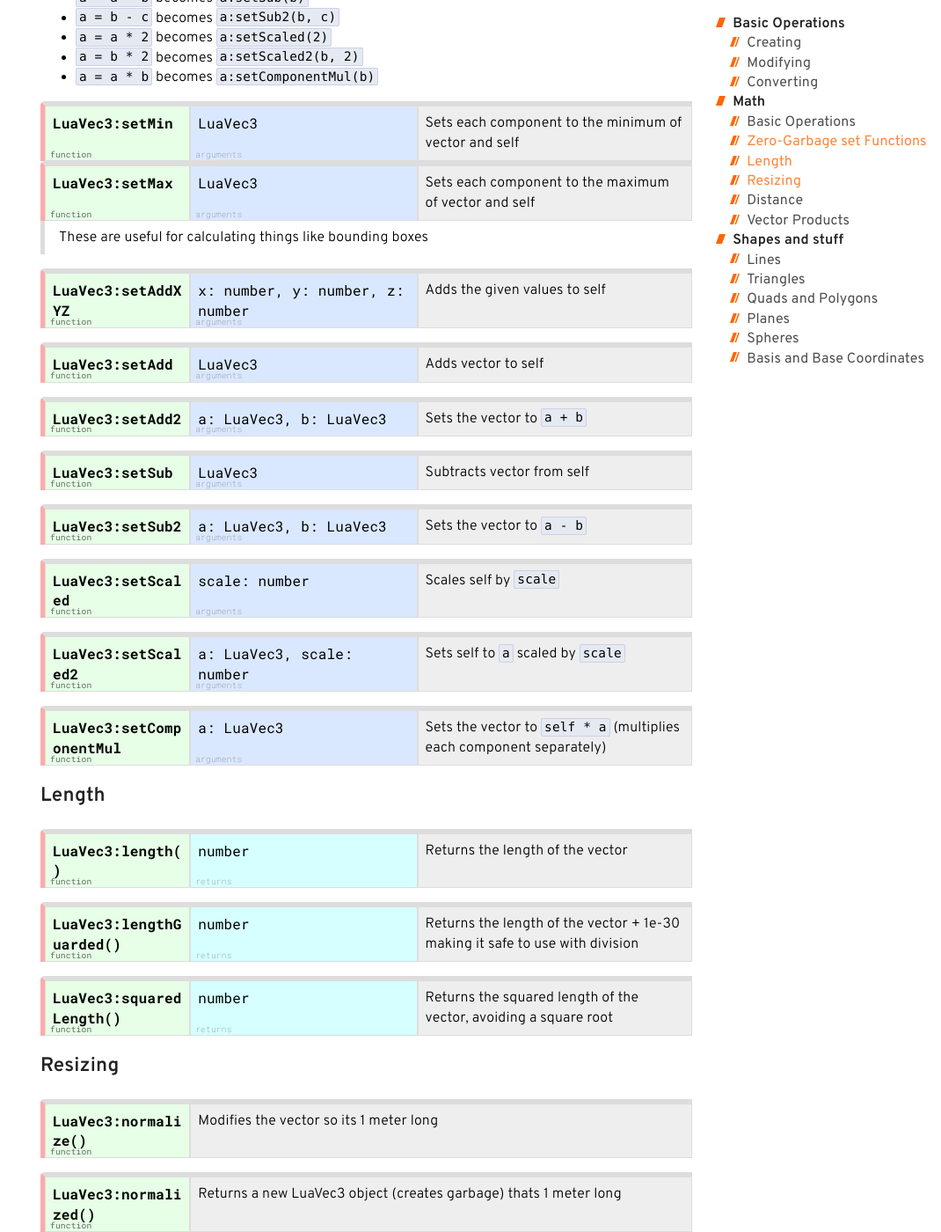
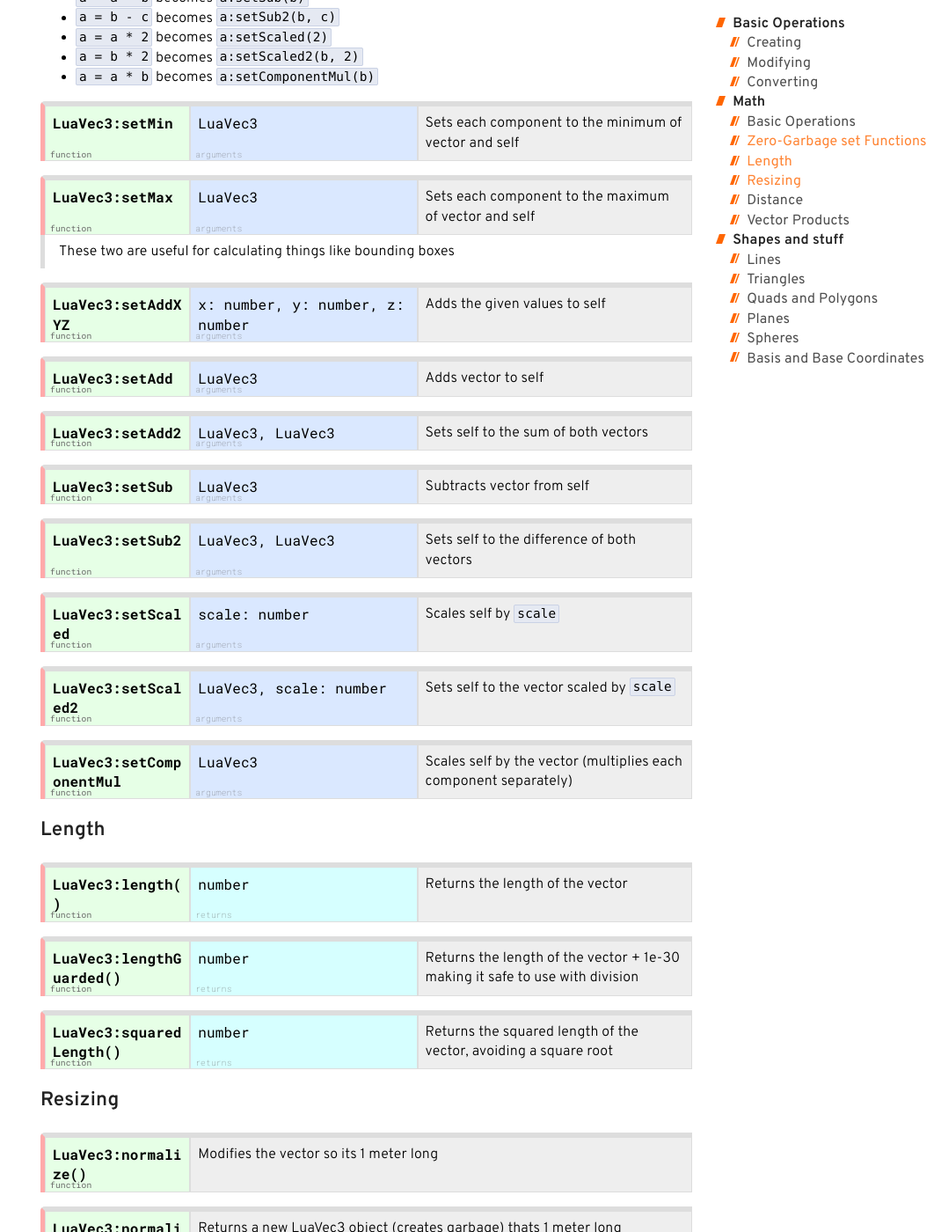
Before and after one commit to E32k/e32k.github.io, a Jekyll site: the page built from BeamNG.lua/common/LuaVec3.md, in a window 1280 px wide and 1400 px high, scrolled down 2556 px. Shown: the whole window at 88% size, without its empty margins (210-1280 px from the left). Built offline with Jekyll 4.4.1, drawn with Linux system fonts in a browser that asks for light colours.

Commit message:
better 0gc functions

```diff
--- a/BeamNG.lua/common/LuaVec3.md
+++ b/BeamNG.lua/common/LuaVec3.md
@@ -133,12 +133,14 @@ These functions modify the vector in place, avoiding memory allocation.<br>
   <div class="func">LuaVec3:setMin</div>
   <div class="args">LuaVec3</div>
   <div class="desc">Sets each component to the minimum of vector and self</div>
-</div><div class="headerRow">
+</div></div>
+
+<div class="funcTable"><div class="headerRow">
   <div class="func">LuaVec3:setMax</div>
   <div class="args">LuaVec3</div>
   <div class="desc">Sets each component to the maximum of vector and self</div>
 </div><div class="details">
-These are useful for calculating things like bounding boxes
+These two are useful for calculating things like bounding boxes
 </div></div>
 
 <div class="funcTable"><div class="headerRow">
@@ -155,8 +157,8 @@ These are useful for calculating things like bounding boxes
 
 <div class="funcTable"><div class="headerRow">
   <div class="func">LuaVec3:setAdd2</div>
-  <div class="args">a: LuaVec3, b: LuaVec3</div>
-  <div class="desc">Sets the vector to <code>a + b</code></div>
+  <div class="args">LuaVec3, LuaVec3</div>
+  <div class="desc">Sets self to the sum of both vectors</div>
 </div></div>
 
 <div class="funcTable"><div class="headerRow">
@@ -167,8 +169,8 @@ These are useful for calculating things like bounding boxes
 
 <div class="funcTable"><div class="headerRow">
   <div class="func">LuaVec3:setSub2</div>
-  <div class="args">a: LuaVec3, b: LuaVec3</div>
-  <div class="desc">Sets the vector to <code>a - b</code></div>
+  <div class="args">LuaVec3, LuaVec3</div>
+  <div class="desc">Sets self to the difference of both vectors</div>
 </div></div>
 
 <div class="funcTable"><div class="headerRow">
@@ -179,14 +181,14 @@ These are useful for calculating things like bounding boxes
 
 <div class="funcTable"><div class="headerRow">
   <div class="func">LuaVec3:setScaled2</div>
-  <div class="args">a: LuaVec3, scale: number</div>
-  <div class="desc">Sets self to <code>a</code> scaled by <code>scale</code></div>
+  <div class="args">LuaVec3, scale: number</div>
+  <div class="desc">Sets self to the vector scaled by <code>scale</code></div>
 </div></div>
 
 <div class="funcTable"><div class="headerRow">
   <div class="func">LuaVec3:setComponentMul</div>
-  <div class="args">a: LuaVec3</div>
-  <div class="desc">Sets the vector to <code>self * a</code> (multiplies each component separately)</div>
+  <div class="args">LuaVec3</div>
+  <div class="desc">Scales self by the vector (multiplies each component separately)</div>
 </div></div>
 
 ### Length
```
